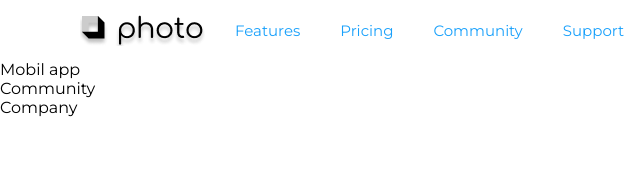
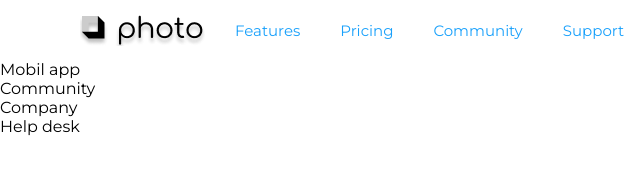
Before and after one commit to AndreyChuprin/Site-project, a plain HTML site: page Hardware/index.html in a window 1280 px wide. Shown: the full height of the page, 0-640 px from the left. Drawn offline with Linux system fonts and the light colour scheme.

Commit message:
Help disk

```diff
--- a/Hardware/index.html
+++ b/Hardware/index.html
@@ -30,6 +30,7 @@
             <div class="footerMenu-item">Mobil app</div>
             <div class="footerMenu-item">Community</div>
             <div class="footerMenu-item">Company</div>
+            <div class="footerMenu-item">Help desk</div>
         </nav>
 
     </footer>
```
